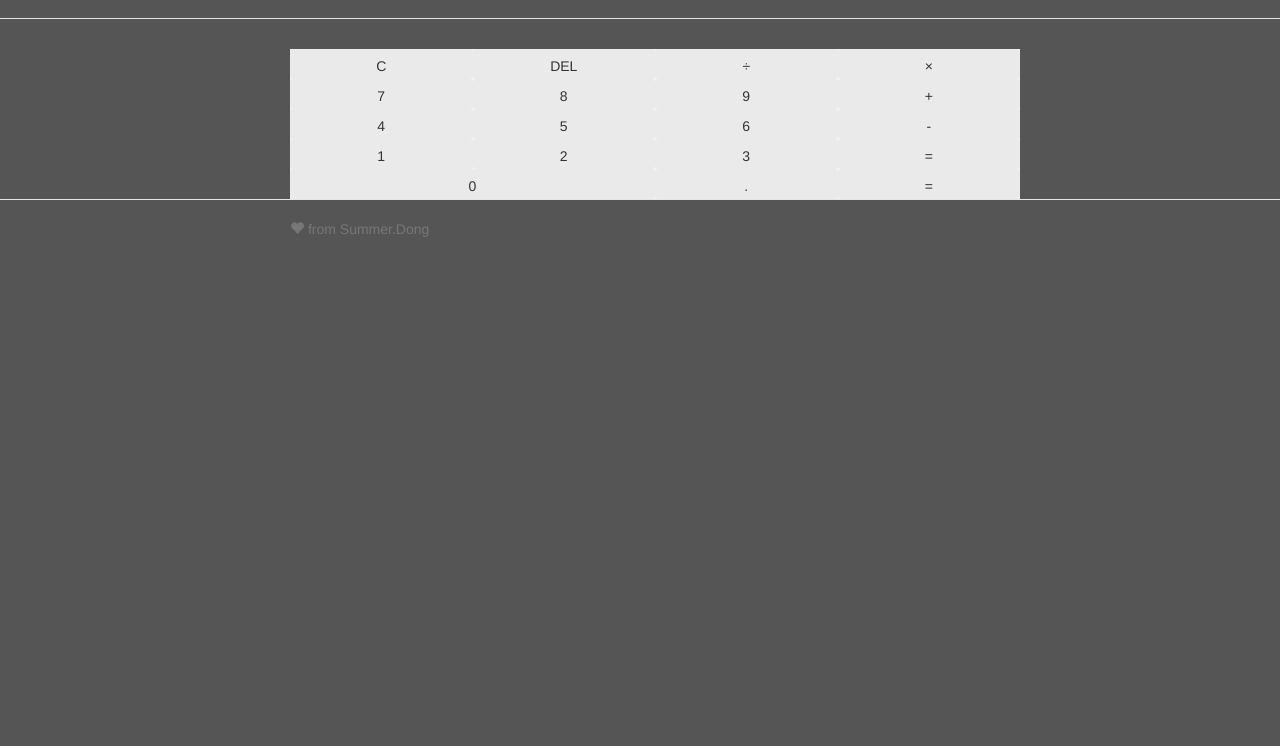
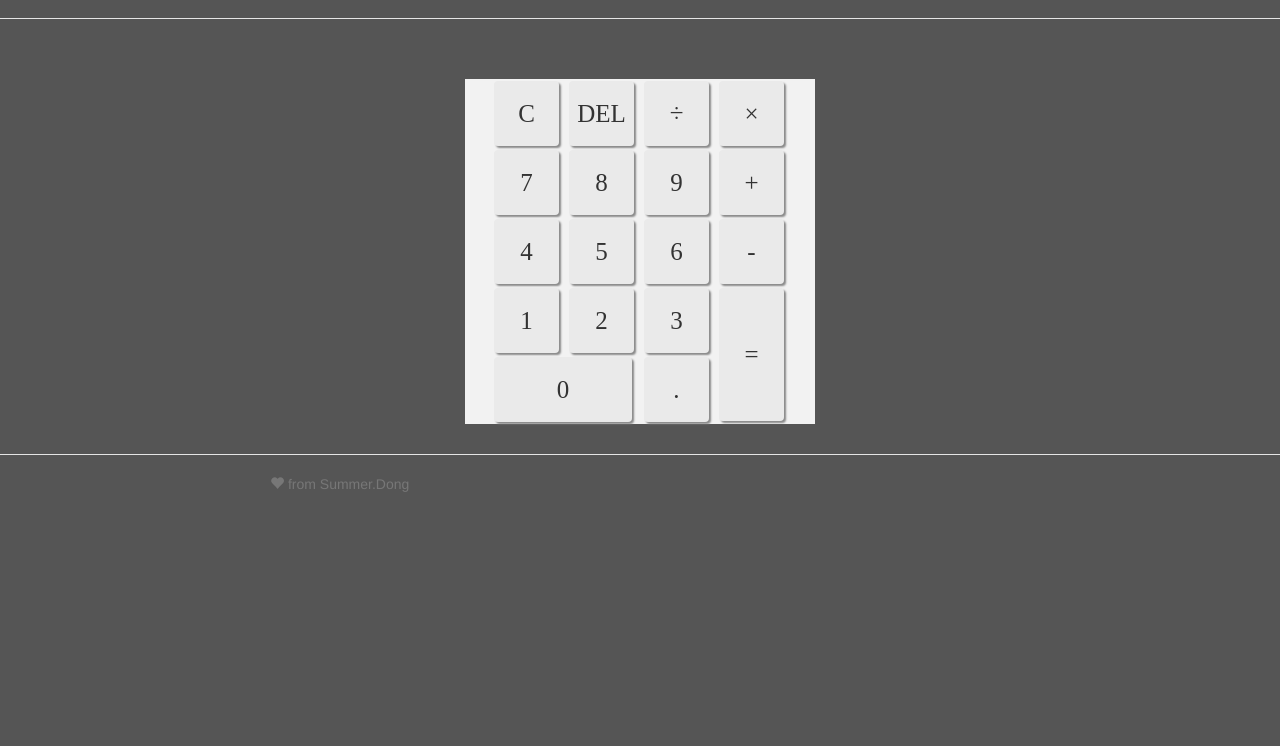
Before and after one commit to Summer-Dong/calculator, a website: page app/index.html in a window 1280 px wide. Shown: the part 54-800 px from the top of the page. Drawn offline with nearby package versions, Linux system fonts and the light colour scheme; some packages are replaced by stand-ins of ours; files that its build step writes are made by us from their sources.

Commit message:
[#2]finished the normal calcu'style

```diff
--- a/app/styles/main.css
+++ b/app/styles/main.css
@@ -4,19 +4,39 @@
   color: #000;
   padding: 0.2em 0;
 }
-
 body {
   padding: 0;
   background: #555555;
 }
-
-/*calculator's style*/
-.row{
+/*calculator's button*/
+.calculator{
+  width: 350px;
+  margin: 30px auto;
   background-color: #F2F2F2;
 }
-button{
-  height:30px;
+.rowLine{
+  width: 300px;
+  margin: auto;
+  background-color: #F2F2F2;
+}
+.col-md-3, .col-md-4, .col-md-8{
+  padding: 2px;
+}
+.buttons,.buttonZero, .buttonsEqual{
+  width: 65px;
+  height:65px;
+  margin-left: 2px;
+  padding: 0;
   background-color: #EAEAEA;
+  text-align: center;
+  font: 25px bold;
+  box-shadow: 2px 2px 2px #888888;
+}
+.buttonZero{
+  width: 138px;
+}
+.buttonsEqual{
+  height: 133px;
 }
 /* Everything but the jumbotron gets side spacing for mobile first views */
 .header,
@@ -71,7 +91,7 @@ button{
 /* Responsive: Portrait tablets and up */
 @media screen and (min-width: 768px) {
   .container {
-    max-width: 730px;
+    max-width: 770px;
   }
 
   /* Remove the padding we set earlier */
--- a/app/views/main.html
+++ b/app/views/main.html
@@ -1,36 +1,40 @@
-<div class="container">
+<div class="calculator">
     <!-- normal calculator -->
-    <div>
-        <div class="row">
-            <button class="col-md-3 btn">C</button>
-            <button class="col-md-3 btn">DEL</button>
-            <button class="col-md-3 btn">÷</button>
-            <button class="col-md-3 btn">×</button>
+    <div class="main">
+        <div class="row rowLine">
+            <div class="col-md-3"><button class="btn buttons">C</button></div>
+            <div class="col-md-3"><button class="btn buttons">DEL</button></div>
+            <div class="col-md-3"><button class="btn buttons">÷</button></div>
+            <div class="col-md-3"><button class="btn buttons">×</button></div>
         </div>
-        <div class="row">
-            <button class="col-md-3 btn">7</button>
-            <button class="col-md-3 btn">8</button>
-            <button class="col-md-3 btn">9</button>
-            <button class="col-md-3 btn">+</button>
+        <div class="row rowLine">
+            <div class="col-md-3"><button class="btn buttons">7</button></div>
+            <div class="col-md-3"><button class="btn buttons">8</button></div>
+            <div class="col-md-3"><button class="btn buttons">9</button></div>
+            <div class="col-md-3"><button class="btn buttons">+</button></div>
         </div>
-        <div class="row">
-            <button class="col-md-3 btn">4</button>
-            <button class="col-md-3 btn">5</button>
-            <button class="col-md-3 btn">6</button>
-            <button class="col-md-3 btn">-</button>
+        <div class="row rowLine">
+            <div class="col-md-3"><button class="btn buttons">4</button></div>
+            <div class="col-md-3"><button class="btn buttons">5</button></div>
+            <div class="col-md-3"><button class="btn buttons">6</button></div>
+            <div class="col-md-3"><button class="btn buttons">-</button></div>
         </div>
-        <div class="row">
-            <button class="col-md-3 btn">1</button>
-            <button class="col-md-3 btn">2</button>
-            <button class="col-md-3 btn">3</button>
-            <button class="col-md-3 btn">=</button>
-        </div>
-        <div class="row">
-            <button class="col-md-6 btn">0</button>
-            <button class="col-md-3 btn">.</button>
-            <button class="col-md-3 btn">=</button>
+        <div class="row rowLine">
+            <div class="col-md-9">
+                <div class="row">
+                    <div class="col-md-4"><button class="btn buttons">1</button></div>
+                    <div class="col-md-4"><button class="btn buttons">2</button></div>
+                    <div class="col-md-4"><button class="btn buttons">3</button></div>
+                </div>
+                <div class="row">
+                    <div class="col-md-8"><button class="btn buttonZero">0</button></div>
+                    <div class="col-md-4"><button class="btn buttons">.</button></div>
+                </div>
+            </div>
+            <div class="col-md-3"><button class="btn buttonsEqual">=</button></div>
         </div>
     </div>
+
     <!-- scientific calculator -->
     <div>
 
```
